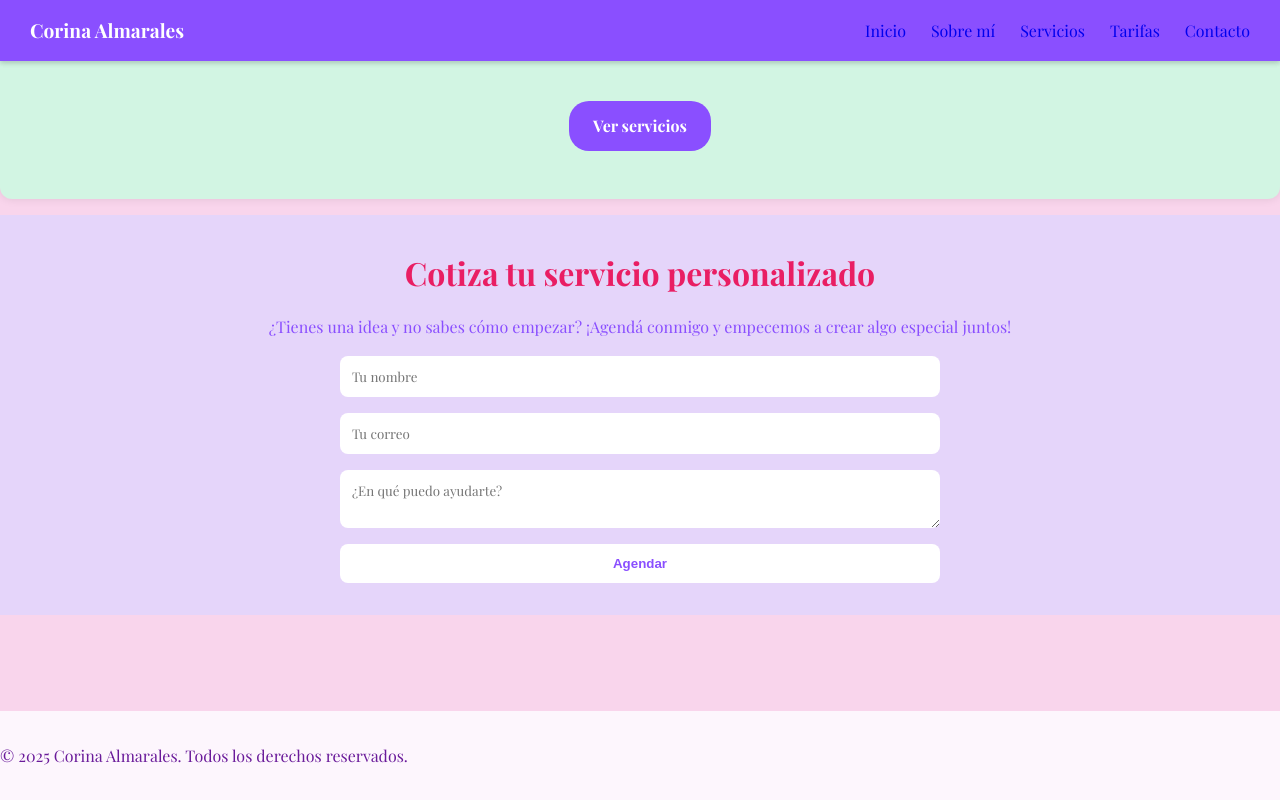
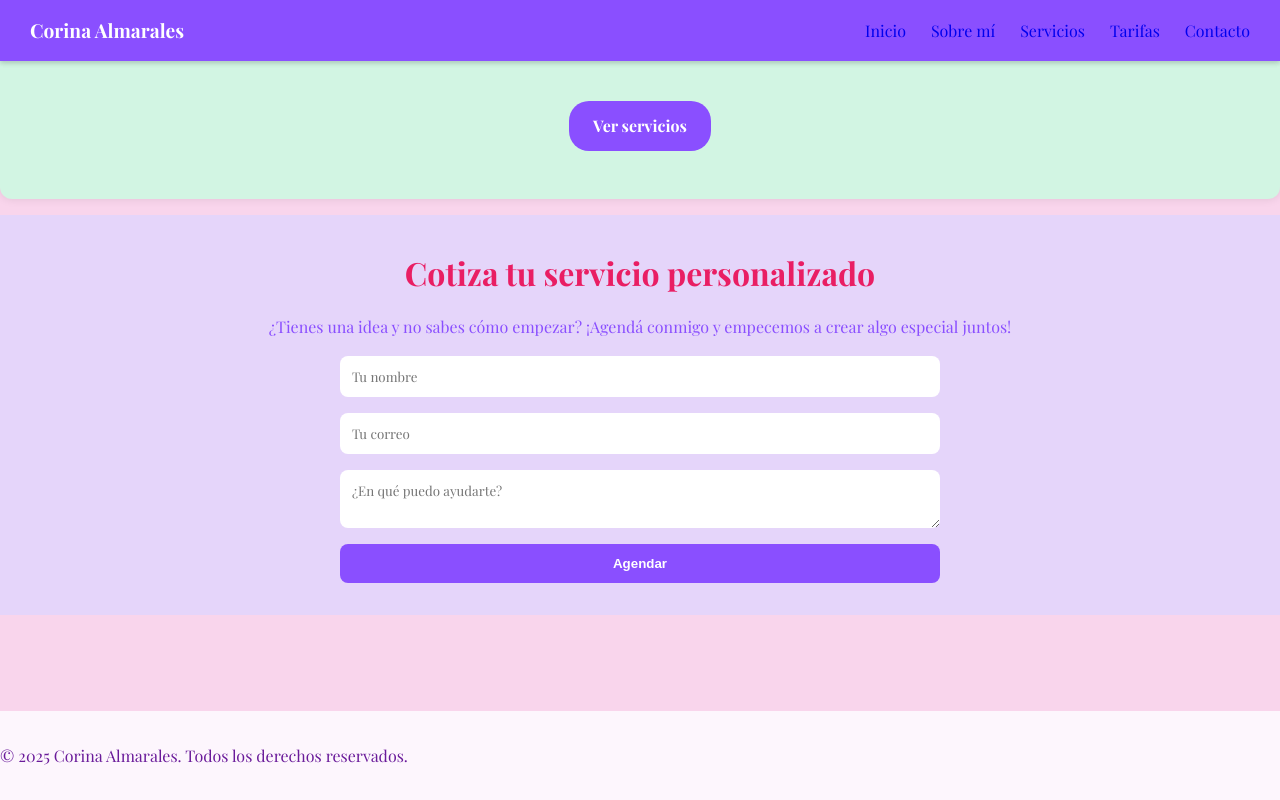
Before and after one commit to Corina-Almarales/corina-almarales, a Next.js app: page / in a window 1280 px wide. In both pictures the pointer is over the button "Agendar". Shown: the part 1425-2225 px from the top of the page. Built offline with nearby package versions, Linux system fonts and the light colour scheme.

Commit message:
Updated global.css

```diff
--- a/src/app/global.css
+++ b/src/app/global.css
@@ -164,7 +164,7 @@ section {
 
 .contact-form button {
   background-color: var(--fucsia);
-  color: var(--morado);
+  color: var(--blanco);
   border: none;
   padding: 0.75rem;
   border-radius: 8px;
@@ -174,8 +174,8 @@ section {
 }
 
 .contact-form button:hover {
-  background-color: var(--blanco);
-  color: var(--morado);
+  background-color: var(--morado);
+  color: var(--blanco);
 }
 html {
   scroll-behavior: smooth;
```
